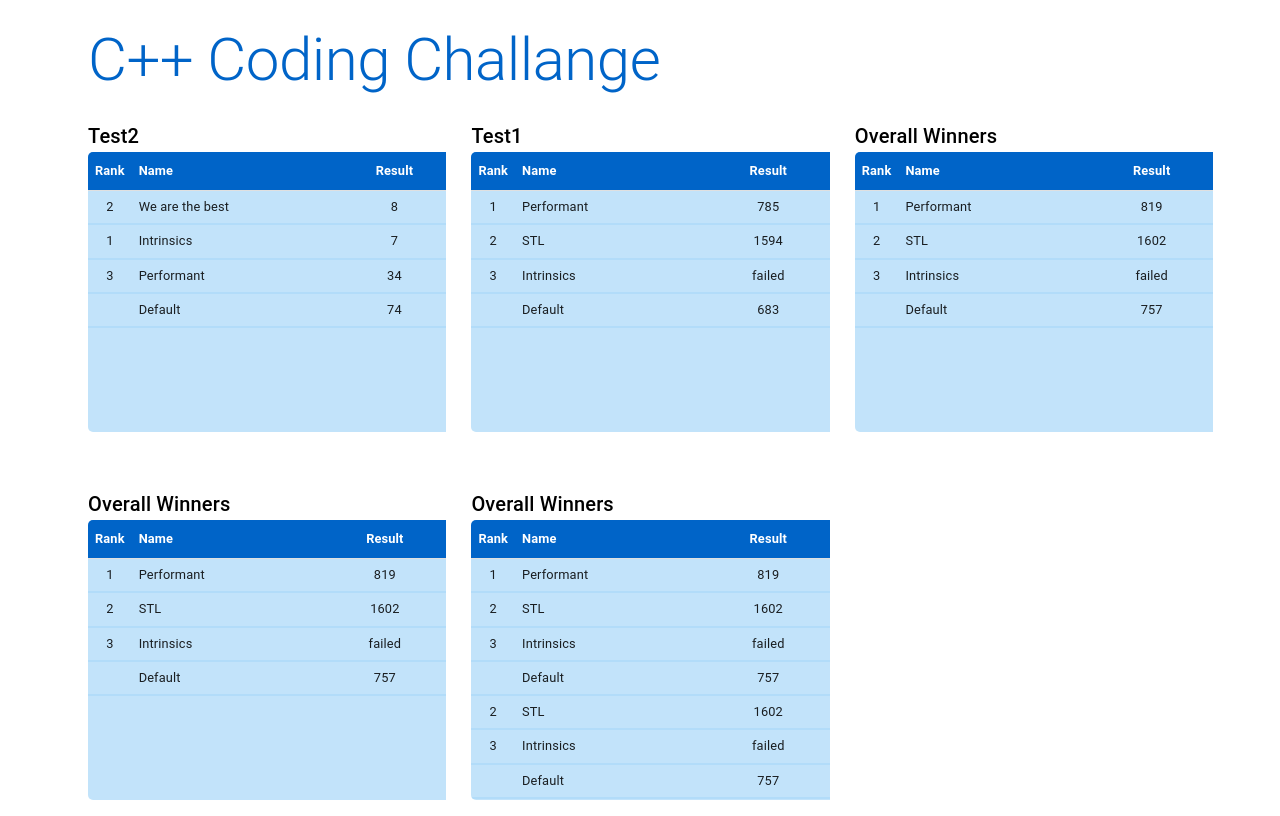
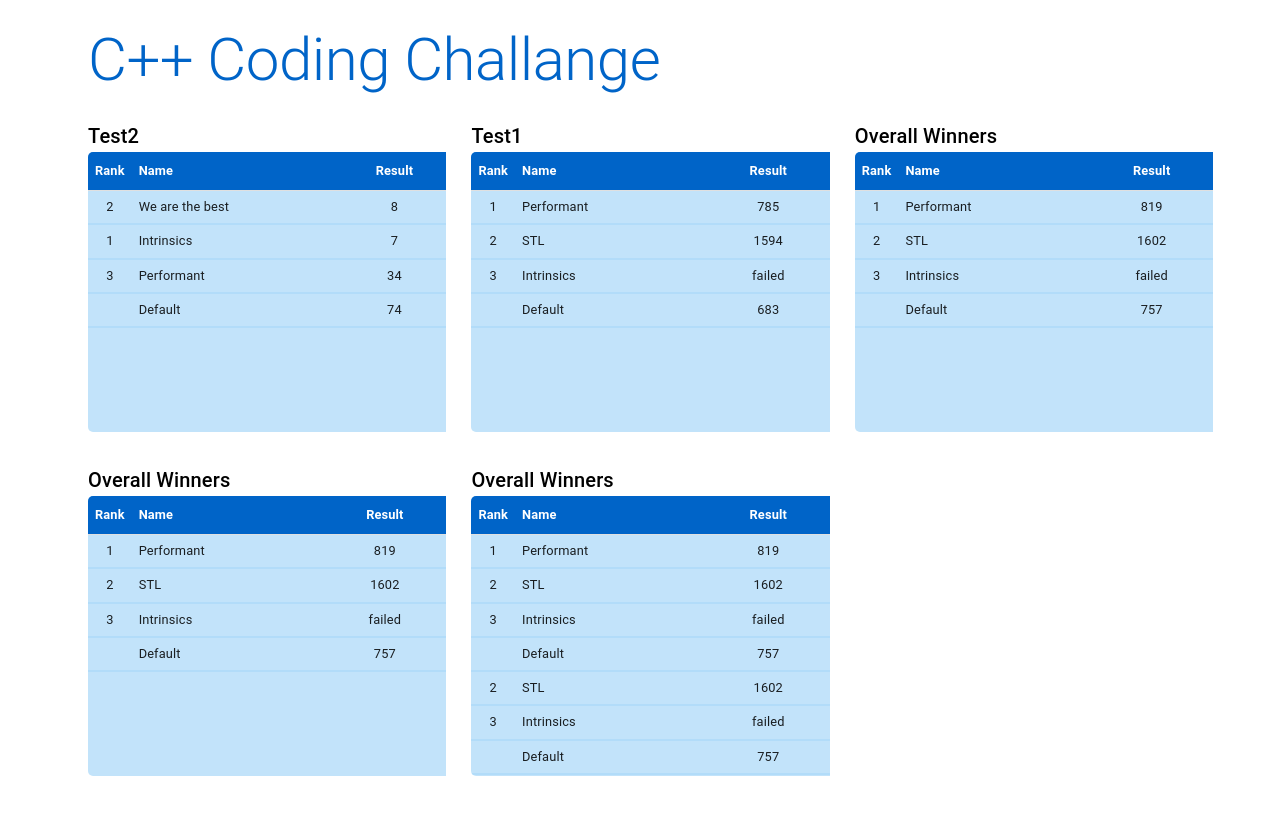
Before and after one commit to gundarsv/scoreboard, a React (Create React App) app: page / in a window 1280 px wide. Built offline with nearby package versions, Linux system fonts and the light colour scheme.

Commit message:
Sizing fix on smaller devices

```diff
--- a/src/Components/Results/ResultsStyles.css
+++ b/src/Components/Results/ResultsStyles.css
@@ -35,7 +35,7 @@ h4{
 }
 
 .secondRow {
-    padding-top: 5vh !important;
+    padding-top: 2vh !important;
     padding-left: 80px !important;
     padding-right: 80px !important;
 }
```
